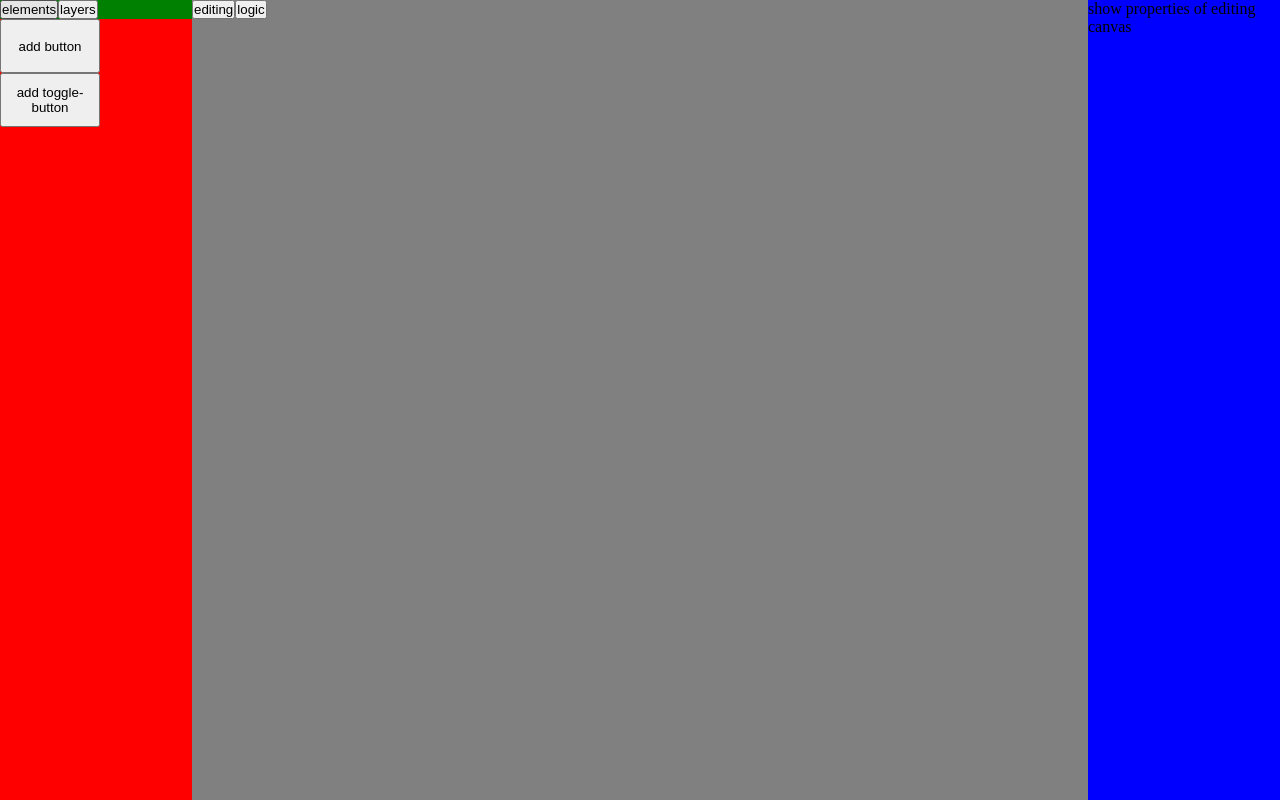
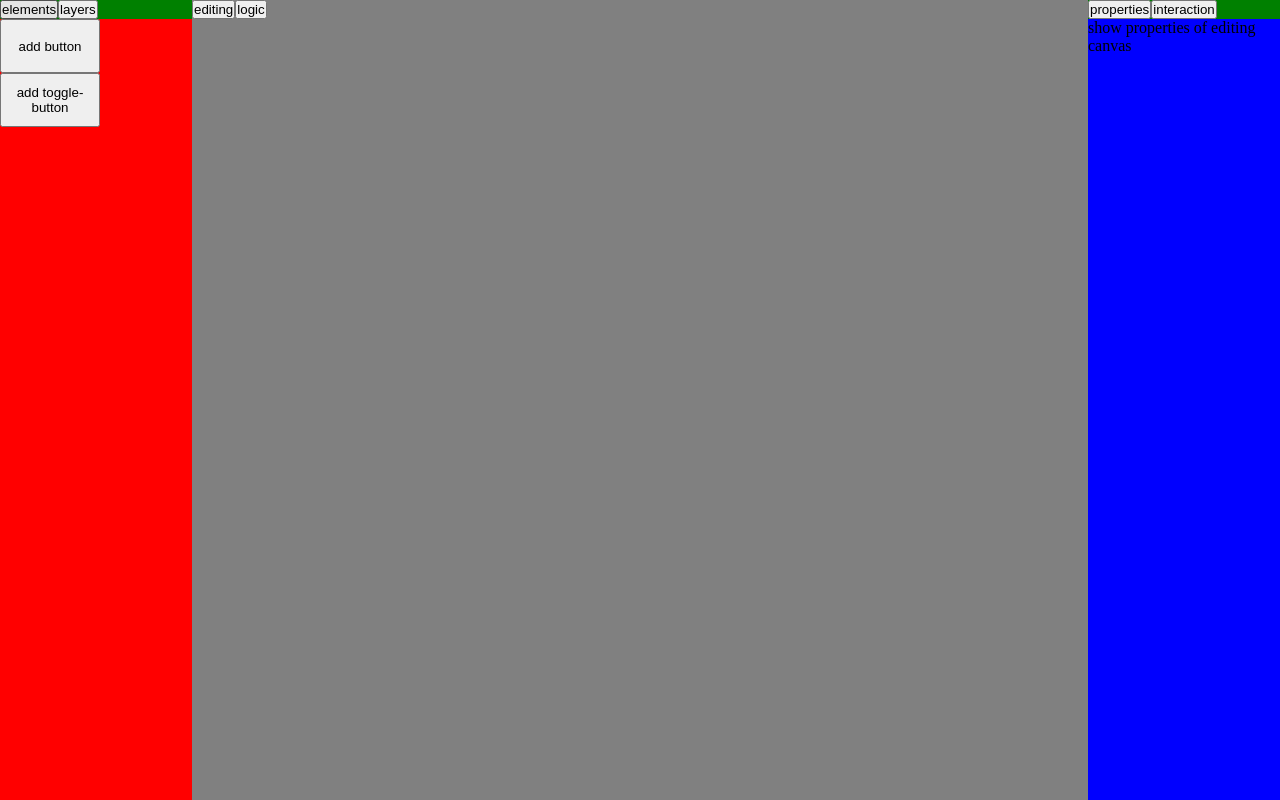
Before and after one commit to umarfromearth/itom, a Vue app: page / in a window 1280 px wide. Built offline with nearby package versions, Linux system fonts and the light colour scheme.

Commit message:
add: interaction panel to show sub interactions in raw form

```diff
--- a/src/components/layout/right-sidebar/RightSidebar.vue
+++ b/src/components/layout/right-sidebar/RightSidebar.vue
@@ -1,12 +1,23 @@
 <script setup>
+import { ref } from "vue";
+import PropertiesPanel from "./properties-panel/PropertiesPanel.vue";
+import InteractionPanel from "./interaction-panel/InteractionPanel.vue";
 
-import PropertiesPanel from "./properties-panel/PropertiesPanel.vue";
+const tabs = { PropertiesPanel, InteractionPanel }
+const activeTab = ref("PropertiesPanel");
 
 </script>
 
 <template>
     <div class="right-sidebar">
-        <PropertiesPanel />
+        <div>
+            <button @click="activeTab = 'PropertiesPanel'">properties</button>
+            <button @click="activeTab = 'InteractionPanel'">interaction</button>
+        </div>
+
+        <div class="active-panel">
+            <component :is="tabs[activeTab]" />
+        </div>
     </div>
 </template>
 
--- /dev/null
+++ b/src/components/layout/right-sidebar/interaction-panel/InteractionPanel.vue
@@ -0,0 +1,27 @@
+<script setup>
+import { userInteractionsStore } from '@/stores/global/interactionsStore';
+
+const interactionsStore = userInteractionsStore();
+
+</script>
+
+<template>
+
+    <div class="interaction-panel">
+
+        {{ interactionsStore.selectedInteractionPath.triggerHappensOn.name }}
+
+        <div v-for="subinteraction in interactionsStore.selectedInteractionPath.interaction.subInteractions">
+            <p>{{ subinteraction }}</p>
+        </div>
+    </div>
+
+</template>
+
+
+<style scoped>
+.interaction-panel {
+    background: pink;
+    height: 100%;
+}
+</style>
```
Also changed, not shown: src/components/layout/right-sidebar/logics-panel.vue/LogicsPanel.vue (deleted, +0 -29 lines), src/components/layout/right-sidebar/interaction-panel/panel.js (renamed from src/components/layout/right-sidebar/logics-panel.vue/panel.js).
